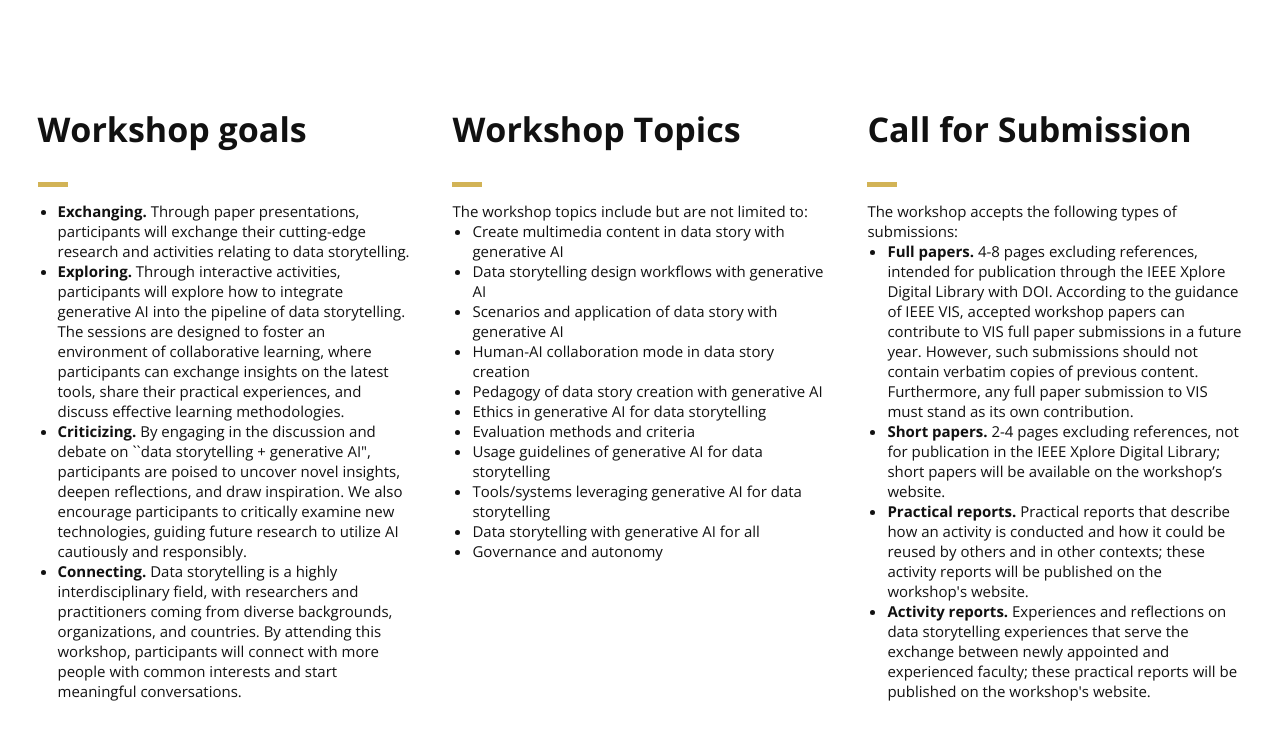
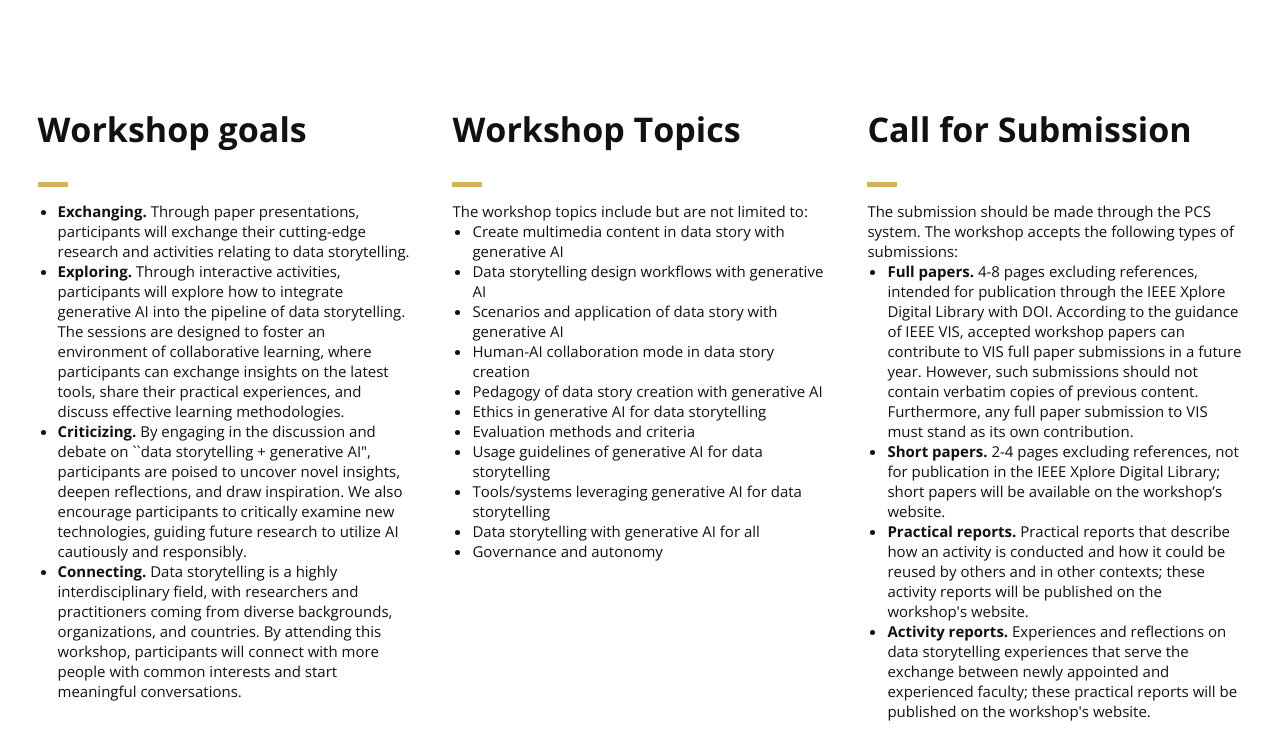
Before and after one commit to Gen4DS/gen4ds, a plain HTML site: page index.html in a window 1280 px wide. Shown: the part 1227-1980 px from the top of the page. Drawn offline with nearby package versions, Linux system fonts and the light colour scheme.

Commit message:
update submission channel

```diff
--- a/index.html
+++ b/index.html
@@ -278,7 +278,7 @@
                         <div class="section-heading">
                             <!-- <h3>Call</h3> -->
                             <h2 class="section-title">Call for Submission</h2>
-                            The workshop accepts the following types of submissions:
+                            The submission should be made through the PCS system. The workshop accepts the following types of submissions:
                         </div>
                         <div>
                             <ul style="padding-left: 20px;">
```
